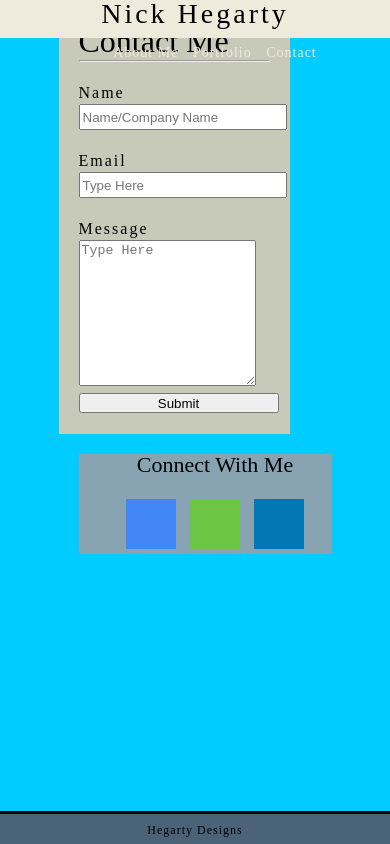
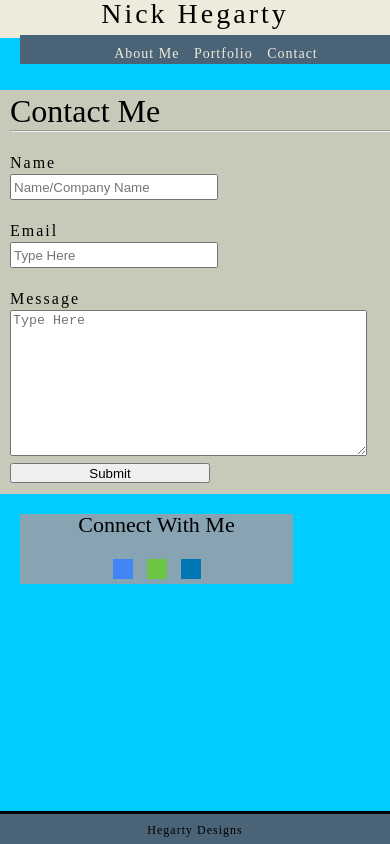
Before and after one commit to nick-hegarty/Responsive-Portfolio, a plain HTML site: page contact.html in a window 390 px wide. Drawn offline with Linux system fonts and the light colour scheme.

Commit message:
all levels work, must fix contact and link percentages

```diff
--- a/assets/css/style.css
+++ b/assets/css/style.css
@@ -201,9 +201,10 @@ input{
 	position:relative;
 	height:60px;
 }
-@media screen and (max-width: 980px){
+@media only screen and (max-width: 980px){
 	body{
 		display:block;
+		float:none;
 	}
 	#content{
 		float:none;
@@ -223,7 +224,7 @@ input{
 	footer{
 		position:fixed;
 		bottom:0px;
-		height:5px;
+		height:20px;
 	}
 
 	.wrapper{
@@ -232,7 +233,7 @@ input{
 
 }
 
-@media screen and (max-width: 768px){
+@media only screen and (min-width:641px) and (max-width: 768px){
 	body{
 		margin:0 auto;
 		background-color: rgb(0,204,255);
@@ -243,8 +244,9 @@ input{
 	}
 	#content{
 		float:none;
-		width:70%;
+		width:100%;
 		height:49%;
+		padding:10px;
 	}
 	.contact-info{
 		float:none;
@@ -286,32 +288,92 @@ input{
 		text-align:center;
 		width: 100%;
 		top:0;
+		margin:0 auto;
+
+	}
+
+	nav ul a{
+		width:100%;
+		margin: 0 auto;
 	}
 
 	.wrapper{
 		height:40%;
+		width:100%;
+		margin:55px 0;
 	}
 
 }
 
 @media screen and (max-width: 640px){
 
+	body{
+		margin:0 auto;
+		background-color: rgb(0,204,255);
+		background-image:none;
+		float:none;
+		padding:0 0;
+		height:730;
+	}
+	#content{
+		float:none;
+		width:100%;
+		height:79%;
+		padding:10px 10px;
+	}
+	.contact-info{
+		float:none;
+		width:70%;
+		height:20%;
+	}
 	header{
 		position:fixed;
 		top:0px;
+		height:1px;
 	}
 	footer{
 		position:fixed;
 		bottom:0px;
+		height:30px;
+	}
+	.navigation{
+		display:block;
+		margin:0 auto;
+		padding:1px 1px;
+		width:100%;
+	}
+	h1{
+		font-size:28px;
+		padding:10px 10px;
+		margin:0 auto;
+		float:none;
+	}
+	nav ul li a{
+
+		font-size:14px;
+		float:none;
+		margin: 0 auto;
+
 	}
 
-
-	body{
-		background-image:none;
-		background-color: rgb(0,204,255);
+	nav ul{
+		width:100%;
 	}
 
-	.navigation{
-		padding: 1px 1px;
+	nav{
+		position:absolute;
+		text-align:center;
+		width: 100%;
+		top:0;
+	}
+
+	.wrapper{
+		width:100%;
+		margin:80px auto 30px;
+	}
+
+	.contact-info ul li a{
+		max-width:20px;
+		max-height: 20px;
 	}
 }
--- a/contact.html
+++ b/contact.html
@@ -15,7 +15,7 @@
 	<header>
 		<h1>Nick Hegarty</h1>
 		<nav>
-			<ul>
+			<ul class="navigation">
 				<li><a href="index.html"> About Me </a></li>
 				<li><a href="portfolio.html"> Portfolio </a></li>
 				<li><a href="contact.html"> Contact </a></li>
```
Also changed, not shown: portfolio.html (+1 -1 lines).
